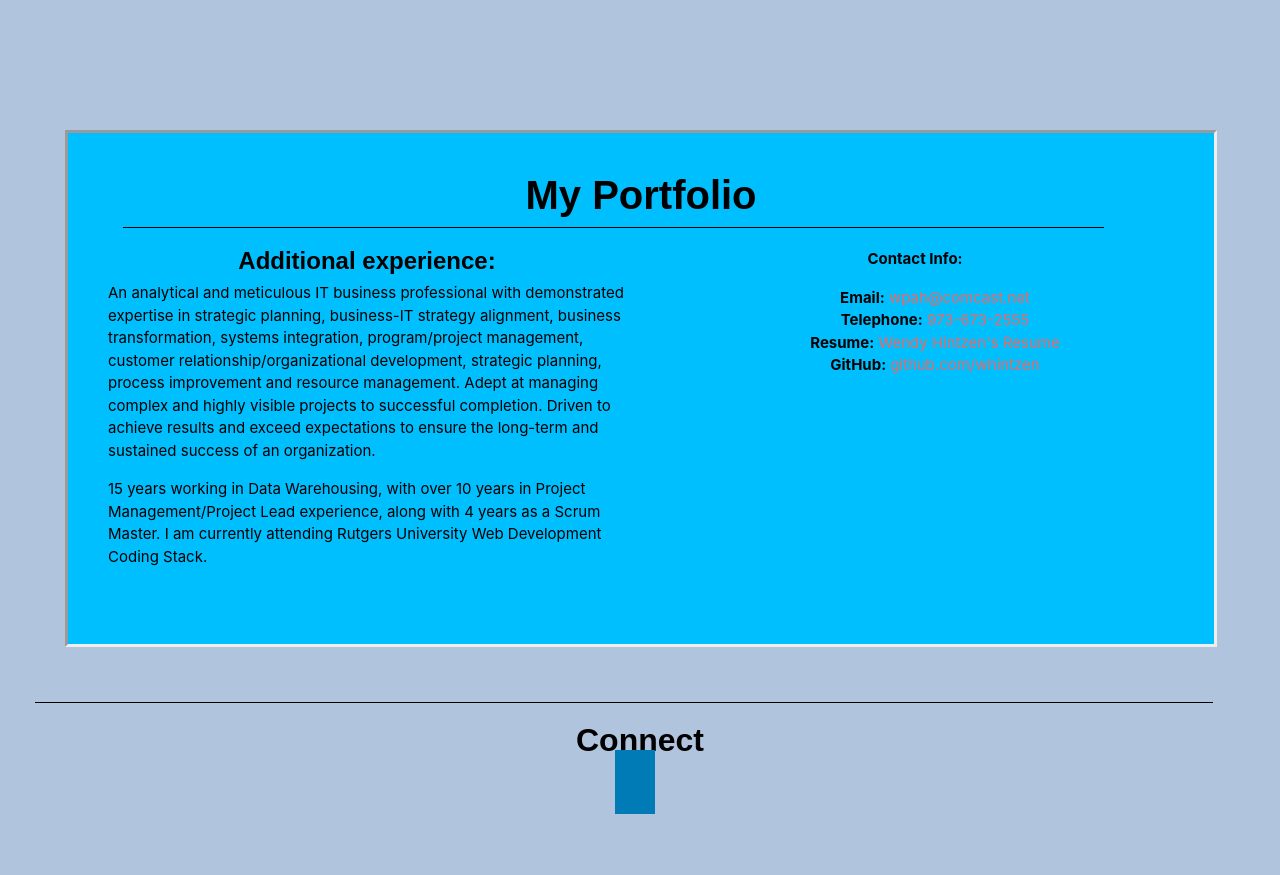
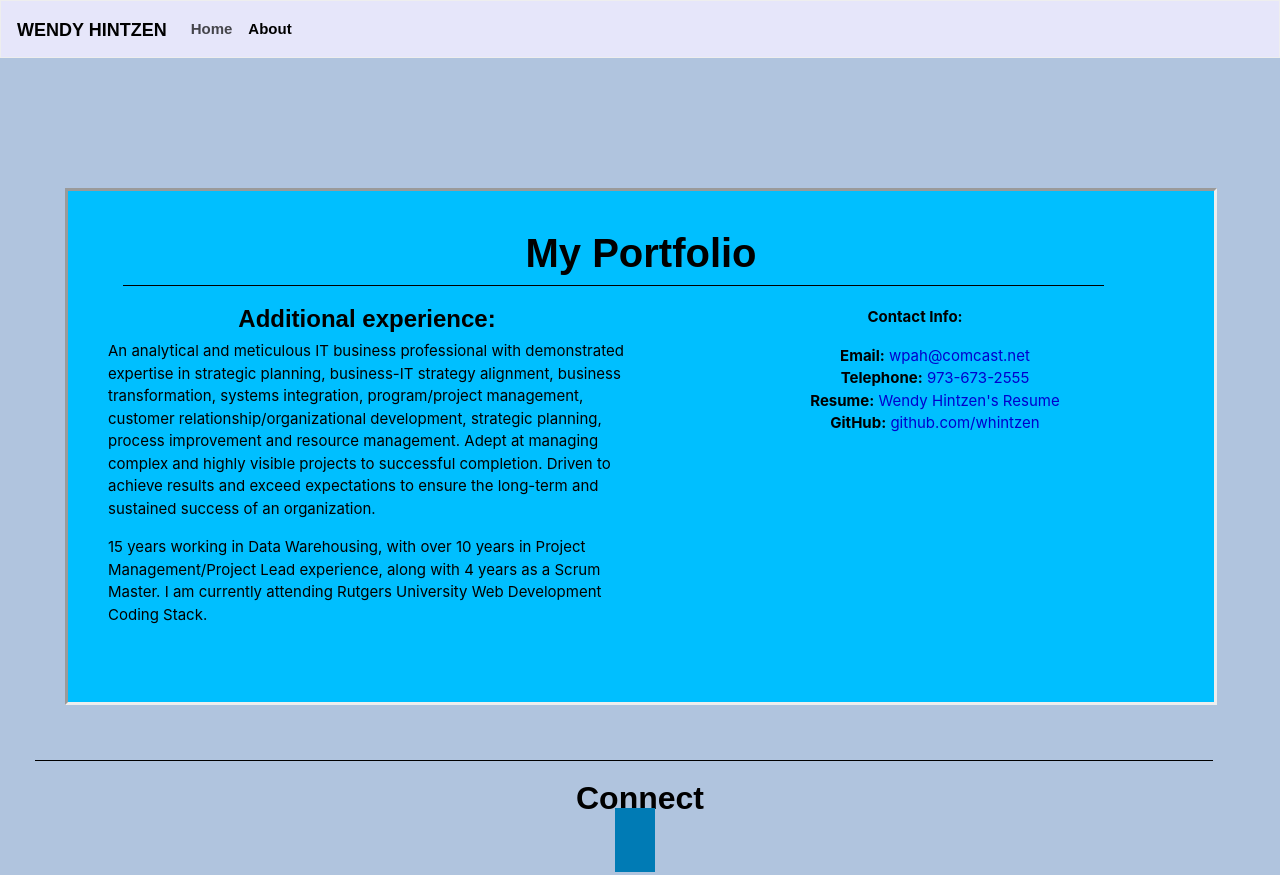
Before and after one commit to whintzen/React-Portfolio, a React (Create React App) app: page /about in a window 1280 px wide. Before the commit the page ends 817 px from the top, so only its background shows below. Built offline with nearby package versions, Linux system fonts and the light colour scheme; a web font is replaced by a local one.

Commit message:
Updated Home and About Pages index.js to add the Navbar

```diff
--- a/src/pages/About/index.js
+++ b/src/pages/About/index.js
@@ -1,4 +1,5 @@
 import React from "react";
+import Navbar from "../../components/Navbar";
 import Container from "../../components/Container";
 import Row from "../../components/Row";
 import Col from "../../components/Col";
@@ -7,6 +8,7 @@
 function About() {
     return (
         <div>
+           <Navbar />
            <Container>
              <Row>
                 <Col size="lg-12">
@@ -31,20 +33,14 @@
                 <Col size="lg-6">
 
                     <p id="Contact"> <strong>Contact Info:</strong></p>
-                    {/* <ul>                             */}
-                        {/* <li><strong>Email:</strong> <a href="/">wpah@comcast.net</a></li>
-                        <li><strong>Telephone:</strong> <a href="/">973-673-2555</a></li>
-                        <li><strong>Resume:</strong> <a href="./assets/resume/Wendy_Hintzen.pdf" target="_blank" rel="noreferrer" alt="wendyresume">Wendy Hintzen's Resume</a></li>
-                        <li><strong>GitHub:</strong> <a href="https://github.com/whintzen" target="_blank" rel="noreferrer">github.com/whintzen</a></li>  */}
-                    {/* </ul> */}
                     <ul>
-                        <strong>Email:</strong> <a href="/">wpah@comcast.net</a>
+                        <strong>Email:</strong> <a id="mediumblue" href="/">wpah@comcast.net</a>
                         <br />
-                        <strong>Telephone:</strong> <a href="/">973-673-2555</a>
+                        <strong>Telephone:</strong> <a id="mediumblue" href="/">973-673-2555</a>
                         <br />
-                        <strong>Resume:</strong> <a href="./assets/resume/Wendy_Hintzen.pdf" target="_blank" rel="noreferrer" alt="wendyresume">Wendy Hintzen's Resume</a>
+                        <strong>Resume:</strong> <a id="mediumblue" href="./assets/resume/Wendy_Hintzen.pdf" target="_blank" rel="noreferrer" alt="wendyresume">Wendy Hintzen's Resume</a>
                         <br />
-                        <strong>GitHub:</strong> <a href="https://github.com/whintzen" target="_blank" rel="noreferrer" alt="Github">github.com/whintzen</a>
+                        <strong>GitHub:</strong> <a id="mediumblue" href="https://github.com/whintzen" target="_blank" rel="noreferrer" alt="Github">github.com/whintzen</a>
                     </ul>
 
                 </Col>
--- a/src/pages/Home/index.js
+++ b/src/pages/Home/index.js
@@ -1,4 +1,5 @@
 import React from "react";
+import Navbar from "../../components/Navbar";
 import Container from "../../components/Container";
 import Col from  "../../components/Col";
 import Row from "../../components/Row";
@@ -11,6 +12,7 @@
 
     return(
         <>
+        <Navbar />
         <Container>
             <Row>
                 <Col size="lg-12">
```
